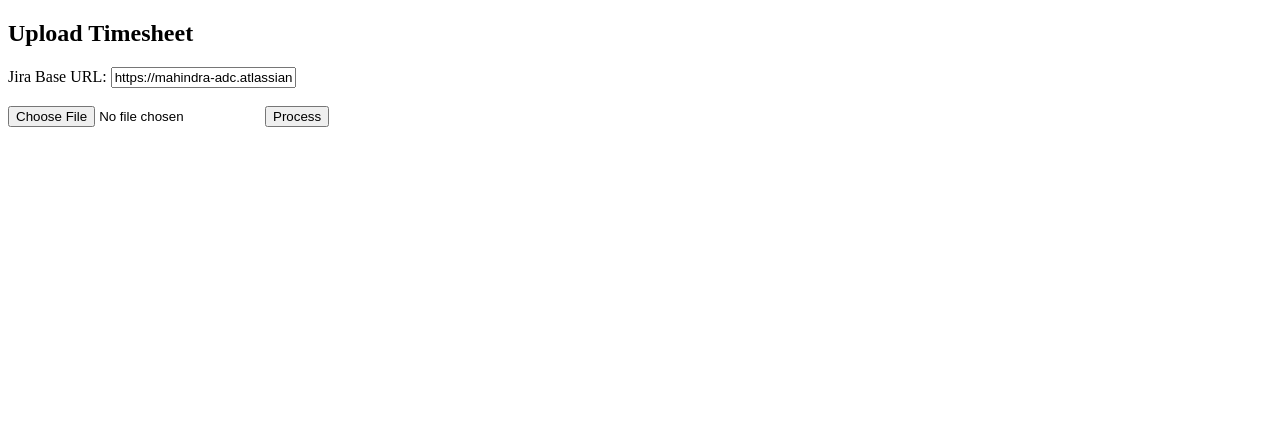
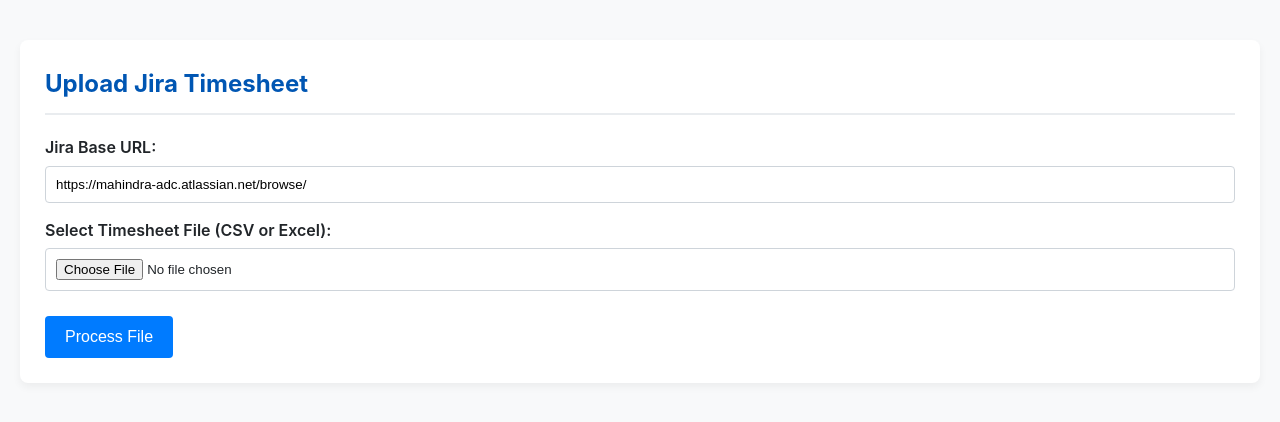
Before and after one commit to parmarravi/JiraToTimesheetConverter, a Flask app: page / in a window 1280 px wide. Shown: the top 422 px of the page. Run offline with Flask 3, Linux system fonts and the light colour scheme; parts of the project's set-up code (start-up, migrations or seed data) failed here and were passed over.

Commit message:
Update index.html

```diff
--- a/templates/index.html
+++ b/templates/index.html
@@ -3,50 +3,163 @@
 <head>
     <meta charset="UTF-8">
     <meta name="viewport" content="width=device-width, initial-scale=1.0">
-    <title>Upload Timesheet</title>
+    <title>Jira Timesheet Processor</title>
     <style>
-        .container {
+        body {
+            font-family: -apple-system, BlinkMacSystemFont, "Segoe UI", Roboto, "Helvetica Neue", Arial, sans-serif;
+            line-height: 1.6;
+            background-color: #f8f9fa;
+            color: #212529;
+            margin: 0;
+            padding: 20px;
+        }
+        .main-container {
+            max-width: 1200px;
+            margin: 20px auto;
+            padding: 25px;
+            background: #ffffff;
+            border-radius: 8px;
+            box-shadow: 0 4px 8px rgba(0,0,0,0.05);
+        }
+        h2, h3 {
+            color: #0056b3;
+            border-bottom: 2px solid #e9ecef;
+            padding-bottom: 10px;
+            margin-top: 0;
+        }
+        form div {
+            margin-bottom: 15px;
+        }
+        label {
+            display: block;
+            font-weight: 600;
+            margin-bottom: 5px;
+        }
+        input[type="text"], input[type="file"] {
+            width: 100%;
+            padding: 10px;
+            border: 1px solid #ced4da;
+            border-radius: 4px;
+            box-sizing: border-box;
+        }
+        button, .button-link {
+            background-color: #007bff;
+            color: white !important;
+            padding: 12px 20px;
+            border: none;
+            border-radius: 4px;
+            cursor: pointer;
+            font-size: 16px;
+            transition: background-color 0.2s;
+            margin-right: 10px;
+            margin-top: 10px;
+            text-decoration: none;
+            display: inline-block;
+        }
+        button:hover, .button-link:hover {
+            background-color: #0056b3;
+        }
+        .filter-form {
+            background-color: #e9ecef;
+            padding: 15px;
+            border-radius: 5px;
+            margin-top: 20px;
+        }
+        .filter-form .radio-group {
             display: flex;
-            gap: 20px;
-            align-items: flex-start;
+            flex-wrap: wrap;
+            align-items: center;
         }
-        .table-container, .graph-container {
-            flex: 1;
+        .filter-form label {
+            margin-right: 20px;
+            font-weight: normal;
+        }
+        .filter-form button {
+            background-color: #28a745;
+        }
+        .filter-form button:hover {
+            background-color: #218838;
+        }
+        .results-container {
+            display: grid;
+            grid-template-columns: repeat(auto-fit, minmax(450px, 1fr));
+            gap: 30px;
+            margin-top: 30px;
+        }
+        .table-container {
+            overflow-x: auto;
         }
         table {
             border-collapse: collapse;
             width: 100%;
+            margin-top: 15px;
         }
         th, td {
-            border: 1px solid #000;
-            padding: 8px;
+            border: 1px solid #dee2e6;
+            padding: 12px;
             text-align: left;
+        }
+        th {
+            background-color: #e9ecef;
+            font-weight: 600;
+        }
+        tbody tr:nth-child(odd) {
+            background-color: #f8f9fa;
         }
     </style>
 </head>
 <body>
-   <h2>Upload Timesheet</h2>
-<form action="/process" method="post" enctype="multipart/form-data">
+
+<div class="main-container">
+    <h2>Upload Jira Timesheet</h2>
+
+    <!-- Show upload form if no file has been processed yet -->
+    {% if not processed %}
+    <form action="{{ url_for('process_file_route') }}" method="post" enctype="multipart/form-data">
+        <div>
             <label for="base_url">Jira Base URL:</label>
             <input type="text" id="base_url" name="base_url" value="https://mahindra-adc.atlassian.net/browse/" required>
-    <br><br>
-    <input type="file" name="file" required>
-    <button type="submit">Process</button>
+        </div>
+        <div>
+            <label for="file">Select Timesheet File (CSV or Excel):</label>
+            <input type="file" id="file" name="file" required accept=".csv, application/vnd.openxmlformats-officedocument.spreadsheetml.sheet, application/vnd.ms-excel">
+        </div>
+        <button type="submit">Process File</button>
+    </form>
+    {% endif %}
+
+    <!-- Show results and filters if a file has been processed -->
+    {% if processed %}
+    <a href="{{ url_for('index') }}" class="button-link" style="background-color:#6c757d;">Upload New File</a>
+    <hr style="margin-top: 25px;">
+
+    <!-- Author Filter Form -->
+    <form action="{{ url_for('results') }}" method="get" class="filter-form">
+        <h3>Filter Report by Author</h3>
+        <div class="radio-group">
+            <label>
+                <input type="radio" name="author" value="All" {% if selected_author == 'All' %}checked{% endif %}>
+                All
+            </label>
+            {% for author in authors %}
+            <label>
+                <input type="radio" name="author" value="{{ author }}" {% if selected_author == author %}checked{% endif %}>
+                {{ author }}
+            </label>
+            {% endfor %}
+            <!-- **FIX:** Added an explicit submit button for the filter -->
+            <button type="submit">Filter</button>
+        </div>
     </form>
 
-{% if processed %}
-<br>
-<a href="{{ url_for('download_file') }}">
-    <button>Download Detailed Timesheet</button>
-</a>
-<a href="{{ url_for('download_summary') }}">
-    <button>Download Summary Report</button>
-</a>
-{% endif %}
+    <div class="download-buttons">
+        <h3>Download Reports for: <span style="color: #dc3545;">{{ selected_author }}</span></h3>
+        <a href="{{ url_for('download_report', report_type='detailed', author=selected_author) }}" class="button-link">Download Detailed Timesheet</a>
+        <a href="{{ url_for('download_report', report_type='summary', author=selected_author) }}" class="button-link">Download Summary Report</a>
+        <a href="{{ url_for('download_report', report_type='sprint_closure', author=selected_author) }}" class="button-link">Download Sprint Closure Report</a>
+    </div>
 
-
-<div class="container">
-    {% if category_totals %}
+    <div class="results-container">
         <div class="table-container">
             <h3>Total Hours per Category</h3>
             <table>
@@ -60,23 +173,31 @@
                     {% for item in category_totals %}
                     <tr>
                         <td>{{ item['Category'] }}</td>
-                    <td>{{ item['Hours spent'] }}</td>
+                        <td>{{ "%.2f"|format(item['Hours spent']) }}</td>
                     </tr>
+                    {% else %}
+                    <tr><td colspan="2">No data for this selection.</td></tr>
                     {% endfor %}
                 </tbody>
             </table>
         </div>
-    {% endif %}
 
-    {% if summary_data %}
         <div class="table-container">
             <h3>Summary Efforts Table</h3>
             <table>
                 <thead>
                     <tr>
+                        {% if summary_data %}
                             {% for col in summary_data[0].keys() %}
                                 <th>{{ col }}</th>
                             {% endfor %}
+                        {% else %}
+                            <th>Labels</th>
+                            <th>Issue Summary</th>
+                            <th>Author</th>
+                            <th>Status</th>
+                            <th>Total Efforts (hrs)</th>
+                        {% endif %}
                     </tr>
                 </thead>
                 <tbody>
@@ -86,11 +207,15 @@
                                 <td>{{ val }}</td>
                             {% endfor %}
                         </tr>
+                    {% else %}
+                    <tr><td colspan="5">No data for this selection.</td></tr>
                     {% endfor %}
                 </tbody>
             </table>
         </div>
+    </div>
     {% endif %}
 </div>
+
 </body>
 </html>
```
Lines whose indentation alone changed are shown as unchanged.
